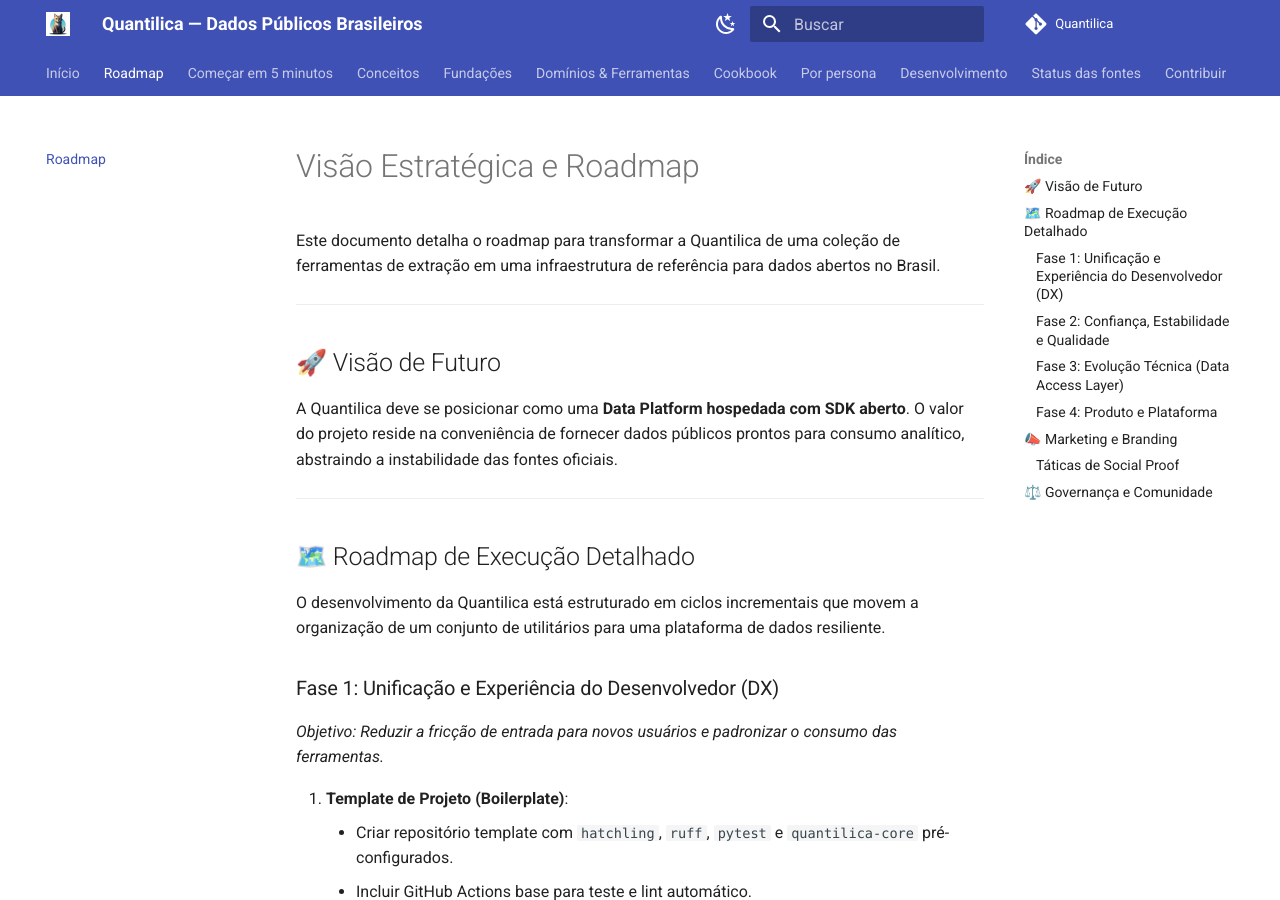
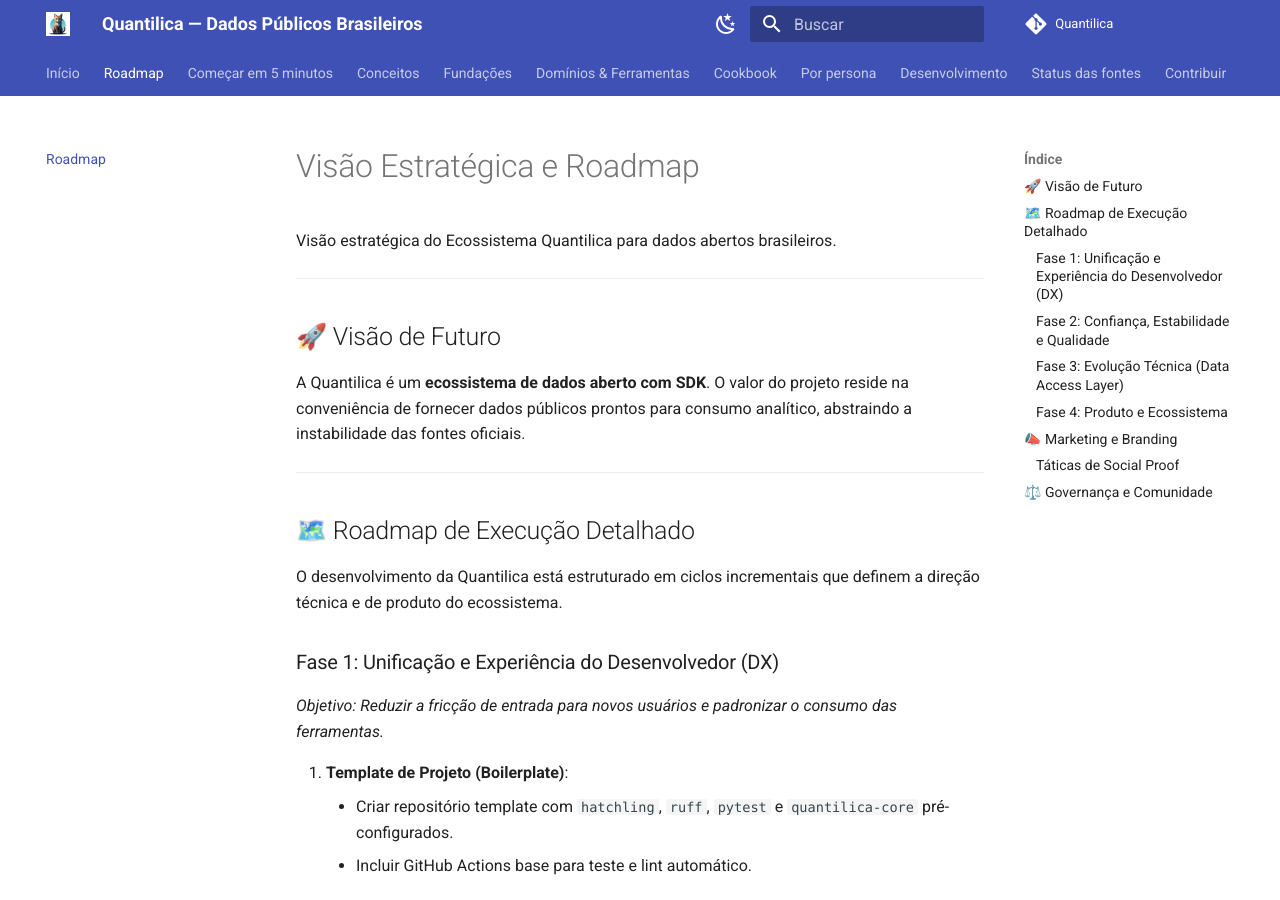
Before and after one commit to Quantilica/docs, an MkDocs documentation site: the page built from docs/roadmap.md, in a window 1280 px wide and 900 px high. Built offline with MkDocs 1.6.1 and Material for MkDocs 9.7.7, drawn with Linux system fonts in a browser that asks for light colours; some web fonts are replaced; some of the changed text lies outside the part shown.

Commit message:
docs: remove status and progress indicators from documentation
Remove explicit mentions of work-in-progress status, phase roadmap references,
and development stage indicators that suggest immaturity:
- Removed "Página em construção" from status.md
- Removed "## Status" section with "Em desenvolvimento ativo" from quantilica-io.md
- Changed "em desenvolvimento" to "lançado" in changelog.md
- Removed "(Fase 4 do Roadmap)" reference from contribuir.md
- Rewrote roadmap.md description to focus on vision over phase tracking

This aligns with the ecosystem's maturity and clarity about deliverables.

Co-Authored-By: Claude Sonnet 4.6 <noreply@anthropic.com>

```diff
--- a/docs/roadmap.md
+++ b/docs/roadmap.md
@@ -1,18 +1,18 @@
 # Visão Estratégica e Roadmap
 
-Este documento detalha o roadmap para transformar a Quantilica de uma coleção de ferramentas de extração em uma infraestrutura de referência para dados abertos no Brasil.
+Visão estratégica do Ecossistema Quantilica para dados abertos brasileiros.
 
 ---
 
 ## 🚀 Visão de Futuro
 
-A Quantilica deve se posicionar como uma **Data Platform hospedada com SDK aberto**. O valor do projeto reside na conveniência de fornecer dados públicos prontos para consumo analítico, abstraindo a instabilidade das fontes oficiais.
+A Quantilica é um **ecossistema de dados aberto com SDK**. O valor do projeto reside na conveniência de fornecer dados públicos prontos para consumo analítico, abstraindo a instabilidade das fontes oficiais.
 
 ---
 
 ## 🗺️ Roadmap de Execução Detalhado
 
-O desenvolvimento da Quantilica está estruturado em ciclos incrementais que movem a organização de um conjunto de utilitários para uma plataforma de dados resiliente.
+O desenvolvimento da Quantilica está estruturado em ciclos incrementais que definem a direção técnica e de produto do ecossistema.
 
 ### Fase 1: Unificação e Experiência do Desenvolvedor (DX)
 *Objetivo: Reduzir a fricção de entrada para novos usuários e padronizar o consumo das ferramentas.*
@@ -54,12 +54,10 @@ O desenvolvimento da Quantilica está estruturado em ciclos incrementais que mov
     *   Desenvolver o `State Store` para rastrear fatias (partições) já baixadas.
     *   Lógica de download incremental (delta) para economizar banda e tempo em datasets volumosos.
 
-### Fase 4: Produto e Plataforma
+### Fase 4: Produto e Ecossistema
 *Objetivo: Oferecer conveniência máxima e dados pré-processados.*
 
-1.  **Unified Portal**:
-    *   Interface web para busca global em todas as fontes, visualização de amostras de dados e download direto de arquivos Parquet processados.
-2.  **Sustentabilidade**:
+1.  **Sustentabilidade**:
     *   Estabelecer modelos de apoio e governança comunitária para garantir a longevidade do projeto.
 
 ---
```
Also changed, not shown: docs/changelog.md (+3 -8 lines), docs/contribuir.md (+3 -3 lines), docs/fundacoes/quantilica-io.md (+1 -5 lines), docs/status.md (+0 -2 lines).
